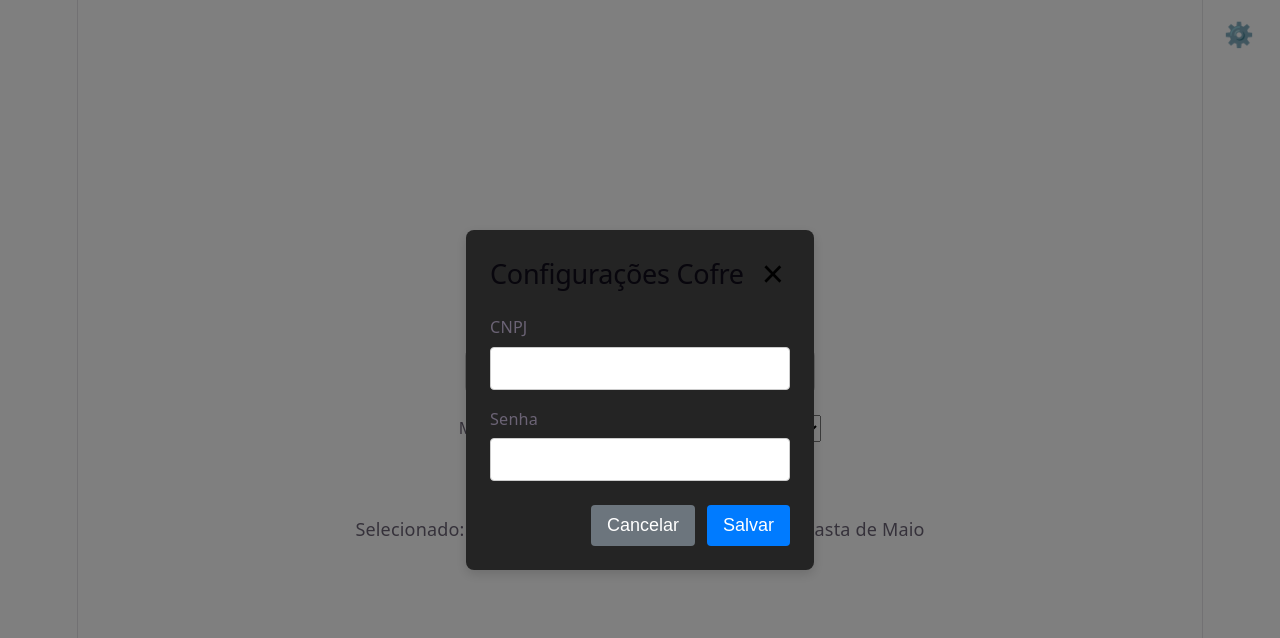
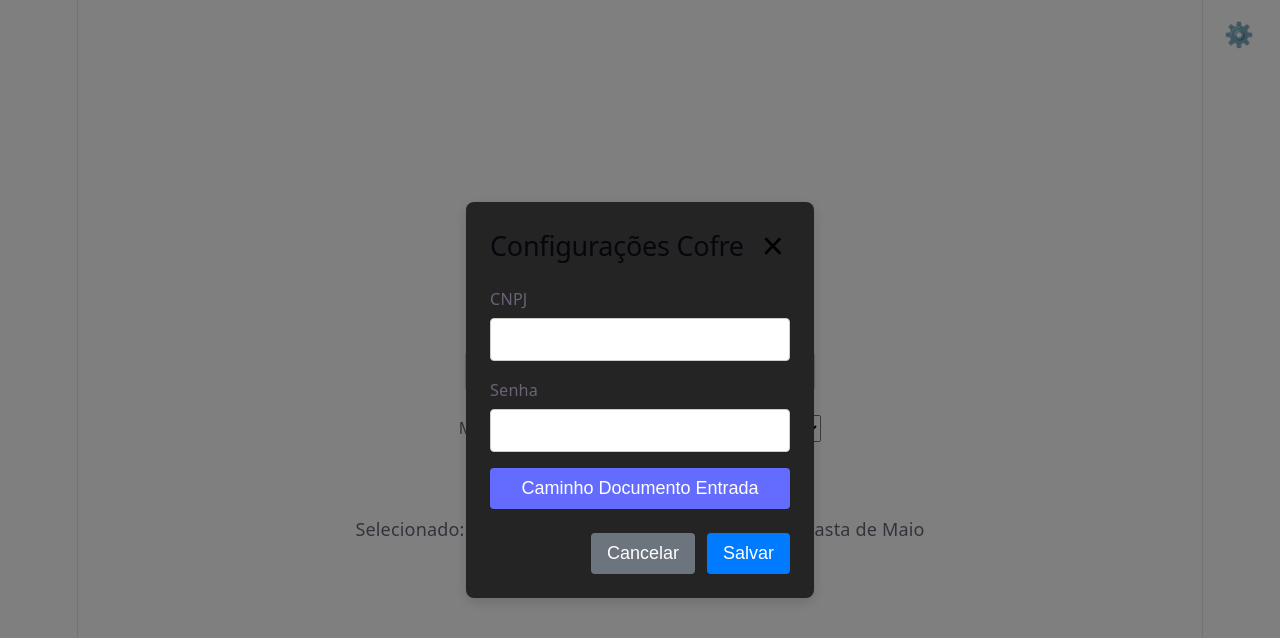
Before and after one commit to Gabriel2Mello/visual-cofre-nfe, a React (Vite) app: page / in a window 1280 px wide. Both pictures are taken after a click on the button "⚙️". Shown: the top 638 px of the page. Built offline with nearby package versions, Linux system fonts and the light colour scheme.

Commit message:
Adicinado Save on Local Storage e botão de escolher pasta

```diff
--- a/src/App.css
+++ b/src/App.css
@@ -11,5 +11,5 @@
 }
 
 .settings-button:hover {
-  transform: rotate(45deg);
+  transform: rotate(65deg);
 }
--- a/src/App.tsx
+++ b/src/App.tsx
@@ -1,4 +1,4 @@
-import { useState, type ChangeEvent, type FormEvent } from 'react';
+import { useState, type ChangeEvent, type FormEvent, useEffect } from 'react';
 import { FiltroNotas } from '@/components/FiltroNotas';
 import { ConfigModal } from '@/components/ConfigModal';
 import { type FormState, type ConfigCofre } from '@/types';
@@ -22,6 +22,17 @@ function App() {
     senhaCofre: ''
   });
 
+  useEffect(() => {
+    try {
+      const savedConfig = localStorage.getItem('appConfigCofre');
+      if (savedConfig) {
+        setConfig(JSON.parse(savedConfig));
+      }
+    } catch (error) {
+      console.error('Fail to load config from local:', error);
+    }
+  }, []);
+
   const handleInputChange = (e: ChangeEvent<HTMLInputElement | HTMLSelectElement>) => {
     const { name, value } = e.target;
 
@@ -39,6 +50,9 @@ function App() {
   const handleSaveConfig = (e: FormEvent<HTMLFormElement>) => {
     e.preventDefault();
     console.log('Configurações salvas:', config);
+
+    localStorage.setItem('appConfigCofre', JSON.stringify(config));
+
     setIsModalOpen(false);
   };
 
--- a/src/components/ConfigModal/ConfigModal.css
+++ b/src/components/ConfigModal/ConfigModal.css
@@ -70,12 +70,13 @@
   margin-top: 24px;
 }
 
-.btn-primary, .btn-secondary {
+.btn-primary, .btn-secondary, .btn-search {
   padding: 10px 16px;
   border-radius: 4px;
   font-size: 1rem;
   cursor: pointer;
   border: none;
+  transition: background-color 0.2s;
 }
 
 .btn-primary {
@@ -88,5 +89,11 @@
   color: white;
 }
 
+.btn-search {
+  background-color: #646cff;
+  color: white;
+}
+
 .btn-primary:hover { background-color: #0056b3; }
 .btn-secondary:hover { background-color: #5a6268; }
+.btn-search:hover { background-color: #535bf2;}
--- a/src/components/ConfigModal/index.tsx
+++ b/src/components/ConfigModal/index.tsx
@@ -1,5 +1,5 @@
 import './ConfigModal.css'
-import { type ChangeEvent, type FormEvent } from 'react';
+import { type ChangeEvent, type FormEvent, useRef, useEffect } from 'react';
 import { type ConfigCofre } from '@/types';
 
 interface ConfigModalProps {
@@ -11,6 +11,14 @@ interface ConfigModalProps {
 }
 
 export function ConfigModal({ isOpen, onClose, config, onConfigChange, onSave }: ConfigModalProps) {
+  const loginCofreInputRef = useRef<HTMLInputElement>(null);
+
+  useEffect(() => {
+    if (isOpen) {
+      loginCofreInputRef.current?.focus();
+    }
+  }, [isOpen])
+
   if (!isOpen) return null;
 
   return (
@@ -29,6 +37,7 @@ export function ConfigModal({ isOpen, onClose, config, onConfigChange, onSave }:
             <div className="form-group">
               <label htmlFor="loginCofre">CNPJ</label>
               <input
+                ref={loginCofreInputRef}
                 type="text"
                 id="loginCofre"
                 name="loginCofre"
@@ -48,6 +57,16 @@ export function ConfigModal({ isOpen, onClose, config, onConfigChange, onSave }:
                 onChange={onConfigChange}
                 required
               />
+            </div>
+
+            <div className="form-group">
+              <button
+                type="button"
+                className="btn-search"
+              >
+                Caminho Documento Entrada
+              </button>
+
             </div>
           </div>
 
```
